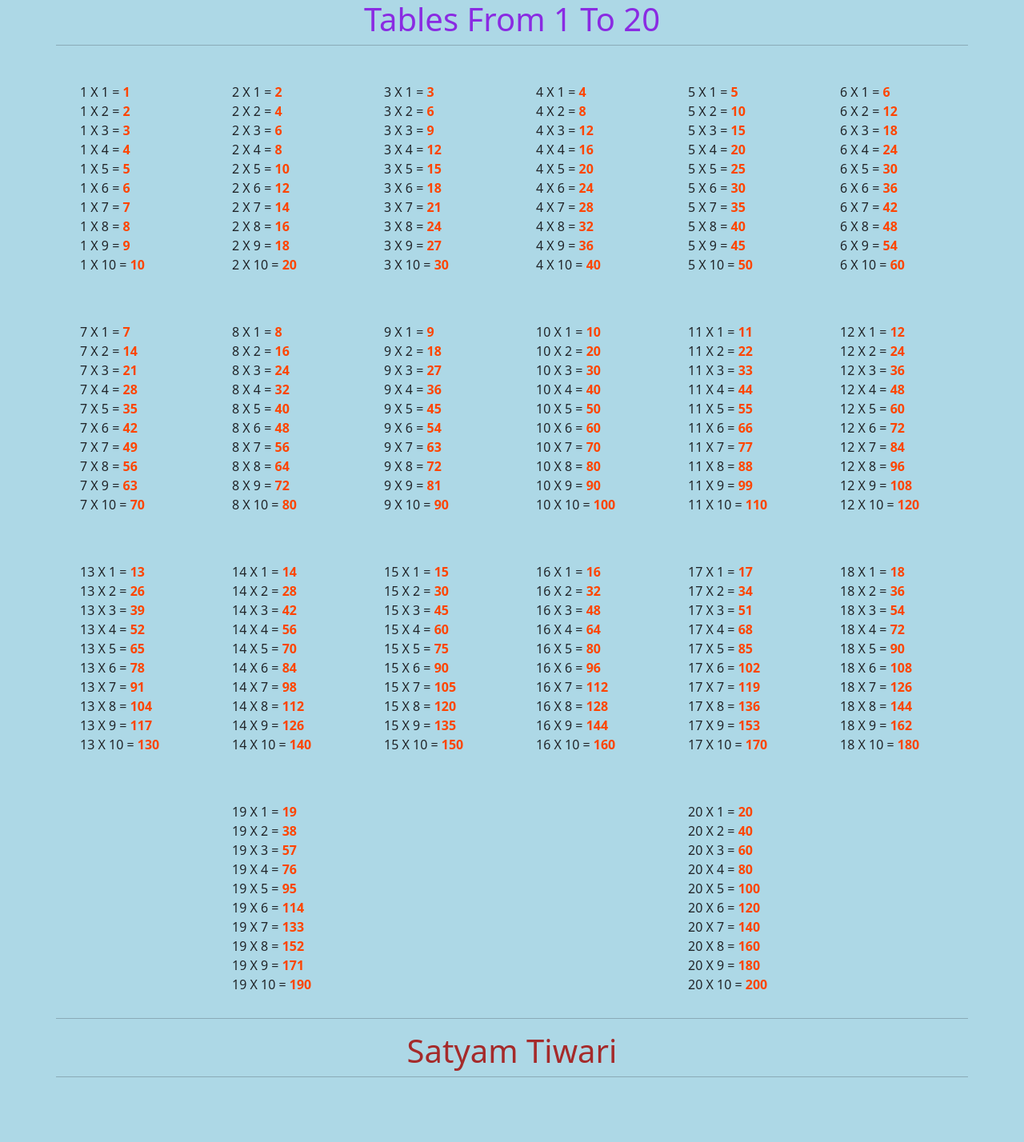
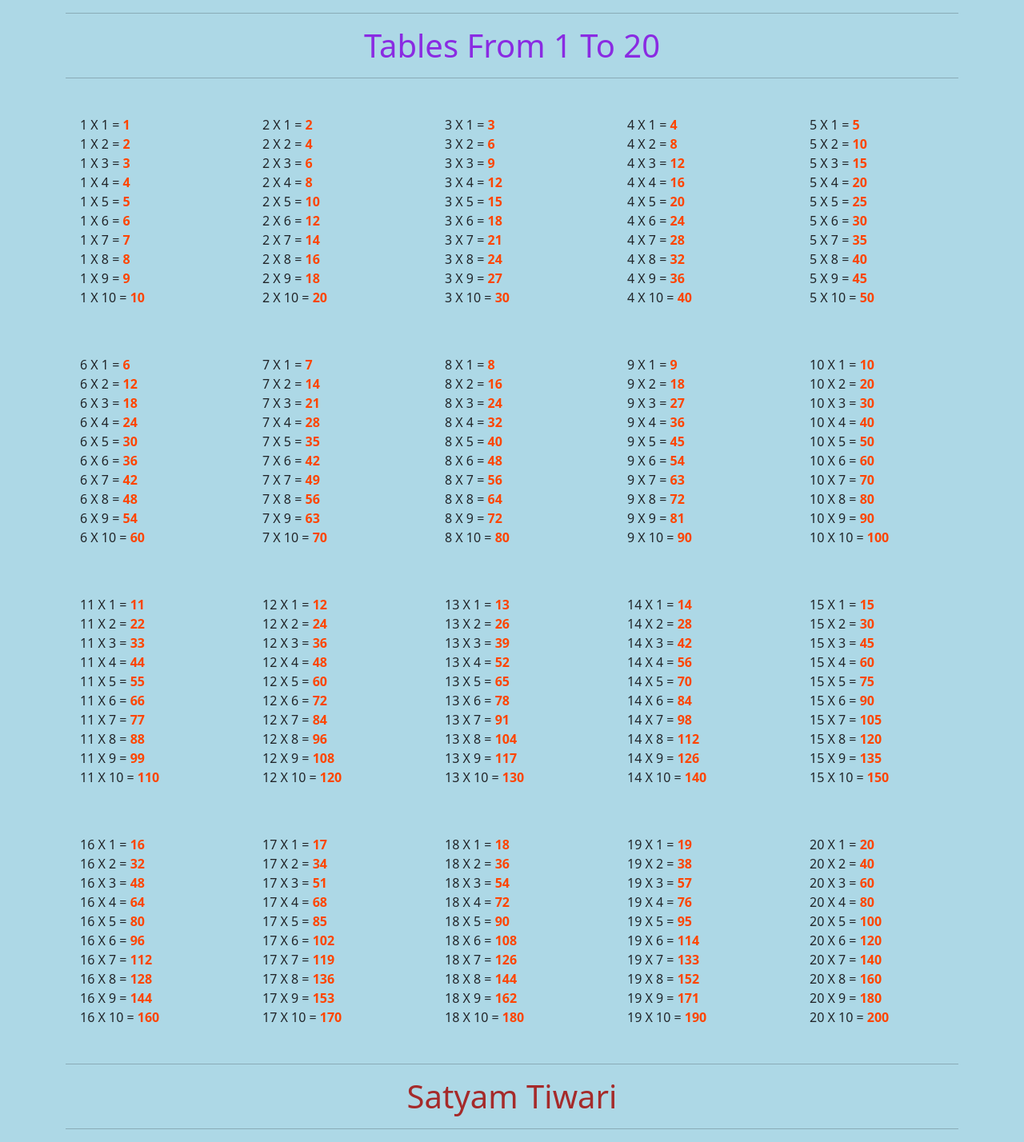
Before and after one commit to satyamtiwari98/Tables_One_To_Twenty_Using_PHP, a PHP site: page / in a window 1280 px wide. Shown: the whole page at 80% size. Before the commit the page ends 1347 px from the top, so only its background shows below. Run offline with PHP 8.4, Linux system fonts and the light colour scheme.

Commit message:
Add files via upload

```diff
--- a/index.php
+++ b/index.php
@@ -7,49 +7,60 @@
 
     <link href="https://cdn.jsdelivr.net/npm/bootstrap@5.0.0-beta1/dist/css/bootstrap.min.css" rel="stylesheet" integrity="sha384-giJF6kkoqNQ00vy+HMDP7azOuL0xtbfIcaT9wjKHr8RbDVddVHyTfAAsrekwKmP1" crossorigin="anonymous">
     <style>
+
     body{
       background-color: lightblue;
     }
+
     b{
       color: orangered;
     }
+
     .tables {
       margin: auto;
       padding: 30px;
     }
+
     </style>
 
     <title>Tables One To Twenty</title>
+
   </head>
   <body>
+
   <div class="container">
-  <div class="row">
+  <hr>
   <h1 style="text-align: center; color:blueviolet;">Tables From 1 To 20</h1>
   <hr>
+  <div class="row row-cols-5">
   <?php
+
   $num =1;
   while($num<21){
     ?>
-    <div class="col-2 tables">
-    <tr>
+
+    <div class="col tables">
     <?php
     for($i =1;$i<11;$i++){
       echo $num.' X '.$i.' = <b>'.$num*$i.'</b><br>';
     }
+
     ?>
     </div>
     <!-- <hr> -->
     <?php
+
     $num++;
   }
+
   ?>
-<hr>
+
+  </div>
+  <hr>
 <h1 style="text-align: center; color:brown;">Satyam Tiwari</h1>
 <hr>
-  </div>
+
 </div>
-
-
 
     <script src="https://cdn.jsdelivr.net/npm/bootstrap@5.0.0-beta1/dist/js/bootstrap.bundle.min.js" integrity="sha384-ygbV9kiqUc6oa4msXn9868pTtWMgiQaeYH7/t7LECLbyPA2x65Kgf80OJFdroafW" crossorigin="anonymous"></script>
 
```
